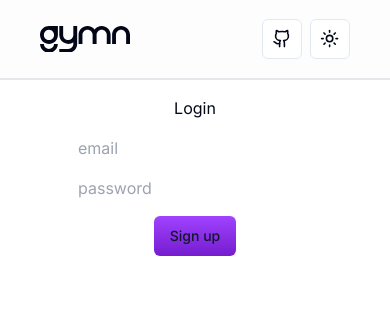
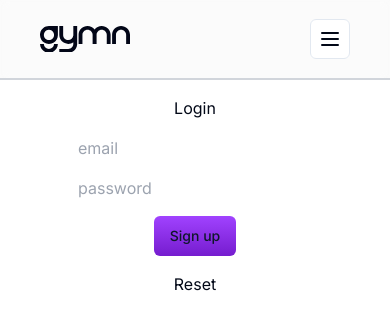
Before and after one commit to risixdzn/gymn, a Next.js app: page /login in a window 390 px wide. Shown: the top 330 px of the page. Built offline with nearby package versions, Linux system fonts and the light colour scheme; no server answers.

Commit message:
:milky_way: (feature) Responsive navbar

```diff
--- a/app/(guest)/login/page.tsx
+++ b/app/(guest)/login/page.tsx
@@ -7,6 +7,7 @@ import { useState } from "react";
 export default function Login(){
     const [formEmail, setFormEmail] = useState<string>()
     const [formPassword, setFormPassword] = useState<string>()
+    const [resetPasswordEmail, setResetPasswordEmail] = useState<string>()
 
     async function signUp() {
         const { data, error } = await supabase.auth.signUp({
@@ -16,12 +17,17 @@ export default function Login(){
         console.log(data)
     }
 
+    async function resetPassword() {
+        const { data, error } = await supabase.auth.resetPasswordForEmail('contatorisix@gmail.com')
+    }
+
     return(
         <main className="flex min-h-screen flex-col items-center p-24 gap-4">
             <h1>Login</h1>
             <input type='email' placeholder="email" onChange={(e)=> setFormEmail(e.target.value)}></input>
             <input type='password' placeholder="password" onChange={(e)=> setFormPassword(e.target.value)}></input>
             <Button onClick={signUp} variant={"highlight"}>Sign up</Button>
+            <button onClick={()=> resetPassword()}>Reset</button>
         </main>
     )
 }
--- a/app/globals.css
+++ b/app/globals.css
@@ -7,6 +7,20 @@
   hover:shadow-g_PrimaryGlow
   active:brightness-75
   lg:px-[3rem] lg:py-4 lg:text-xl lg:mt-6
+}
+
+.g_NavOpen{
+  @apply fixed z-50 bg-clip-padding backdrop-filter backdrop-blur-sm bg-opacity-20 px-10
+  bg-gray-100 border-gray-300
+  dark:bg-zinc-950 dark:border-zinc-800 dark:bg-opacity-20
+  w-[calc(100vw-2rem)] mt-[1rem] h-20 flex rounded-t-lg items-center justify-center border-x-2 border-t-2 transition-all duration-300
+}
+
+.g_Nav{
+  @apply fixed z-50 bg-clip-padding backdrop-filter backdrop-blur-sm bg-opacity-20 px-10
+  bg-gray-100 border-gray-300
+  dark:bg-zinc-950 dark:border-zinc-900 dark:bg-opacity-20
+  w-full h-20 flex items-center justify-center border-b-2 transition-all duration-300
 }
 
 @layer base {
--- a/components/Navbar.tsx
+++ b/components/Navbar.tsx
@@ -1,9 +1,8 @@
 'use client'
 
-import Image from "next/image"
 import { ModeToggle } from "./ModeToggle"
 import { Button } from "./ui/button"
-import { Github } from "lucide-react"
+import { Github, Menu } from "lucide-react"
 import {
     Tooltip,
     TooltipContent,
@@ -11,52 +10,30 @@ import {
     TooltipTrigger,
 } from "@/components/ui/tooltip"
 import GymnLogo from "./GymnLogo"
-
-// import {
-//     NavigationMenu,
-//     NavigationMenuList,
-//     NavigationMenuItem,
-//     NavigationMenuLink,
-//     navigationMenuTriggerStyle
-// } from "@/components/ui/navigation-menu"
-
-// import Link from "next/link"
+import Link from "next/link"
+import { useState } from "react"
 
 export default function Navbar(){
+    const [ navOpen , setNavOpen ] = useState<boolean>(false)
+
     return (
-        <header>
-            <div className="
-                fixed z-50 bg-clip-padding backdrop-filter backdrop-blur-sm bg-opacity-20 px-10
-                bg-gray-100 border-gray-200
-                dark:bg-zinc-950 dark:border-zinc-900 dark:bg-opacity-20
-                w-full h-20 flex items-center justify-center border-b-2 "
-            >
+        <header className="flex justify-center">
+            <div className={
+                navOpen ? `g_NavOpen` : `g_Nav`
+            }>
                 <div className="w-[100%] max-w-6xl h-20 flex items-center justify-between">
-                    <GymnLogo width={90} className="fill-slate-950 dark:fill-white"/>
-
-                    {/* <NavigationMenu>
-                        <NavigationMenuList>
-                            <NavigationMenuItem>
-                                <Link href='/' legacyBehavior passHref>
-                                    <NavigationMenuLink className={navigationMenuTriggerStyle()}>
-                                        Home
-                                    </NavigationMenuLink>
-                                </Link>
-                            </NavigationMenuItem>
-                            <NavigationMenuItem>
-                                <Link href='/login' legacyBehavior passHref>
-                                    <NavigationMenuLink className={navigationMenuTriggerStyle()}>
-                                        Login
-                                    </NavigationMenuLink>
-                                </Link>
-                            </NavigationMenuItem>
-                        </NavigationMenuList>
-                    </NavigationMenu> */}
+                    <Link href='/'>
+                        <GymnLogo width={90} className="fill-slate-950 dark:fill-white"/>
+                    </Link>
 
                     <div className="flex items-center justify-center gap-2">
+                        <Link href='/login' className="hidden lg:block">
+                            <Button className="w-28" variant={'outline'}>Entrar</Button>
+                        </Link>
+
                         <TooltipProvider>
                             <Tooltip>
-                                <TooltipTrigger asChild>
+                                <TooltipTrigger asChild className="hidden lg:block">
                                     <a href='https://github.com/risixdzn/gymn' target="_blank">
                                         <Button variant={"outline"} size={'icon'}>
                                             <Github className="h-[1.2rem]"/>
@@ -69,9 +46,29 @@ export default function Navbar(){
                             </Tooltip>
                         </TooltipProvider>
 
-                        <ModeToggle/>
+                        <i className="hidden lg:block">
+                            <ModeToggle/>
+                        </i>
+
+                        <Button className="flex lg:hidden" variant={'outline'} size={'icon'} onClick={()=> setNavOpen(!navOpen)}>
+                            <Menu/>
+                        </Button>
                     </div>
                 </div>
+            </div>
+            <div className={
+                navOpen?
+                `absolute z-40 w-[calc(100vw-2rem)] mt-[6rem] h-[calc(100vh-(6rem+1rem))] transition-all duration-300
+                border-x-2 border-b-2 rounded-x-lg rounded-b-lg
+                bg-clip-padding backdrop-filter backdrop-blur-sm bg-opacity-20 px-10
+                bg-gray-100 border-gray-300
+                dark:bg-zinc-950 dark:border-zinc-800 dark:bg-opacity-20`
+                : `absolute z-40 w-full h-20 transition-all duration-300
+                bg-clip-padding backdrop-filter backdrop-blur-sm bg-opacity-20 px-10
+                bg-gray-100 border-gray-300
+                dark:bg-zinc-950 dark:border-zinc-800 dark:bg-opacity-0`
+            }>
+
             </div>
         </header>
     )
```
Also changed, not shown: components/Home/Hero.tsx (line endings or trailing spaces).
